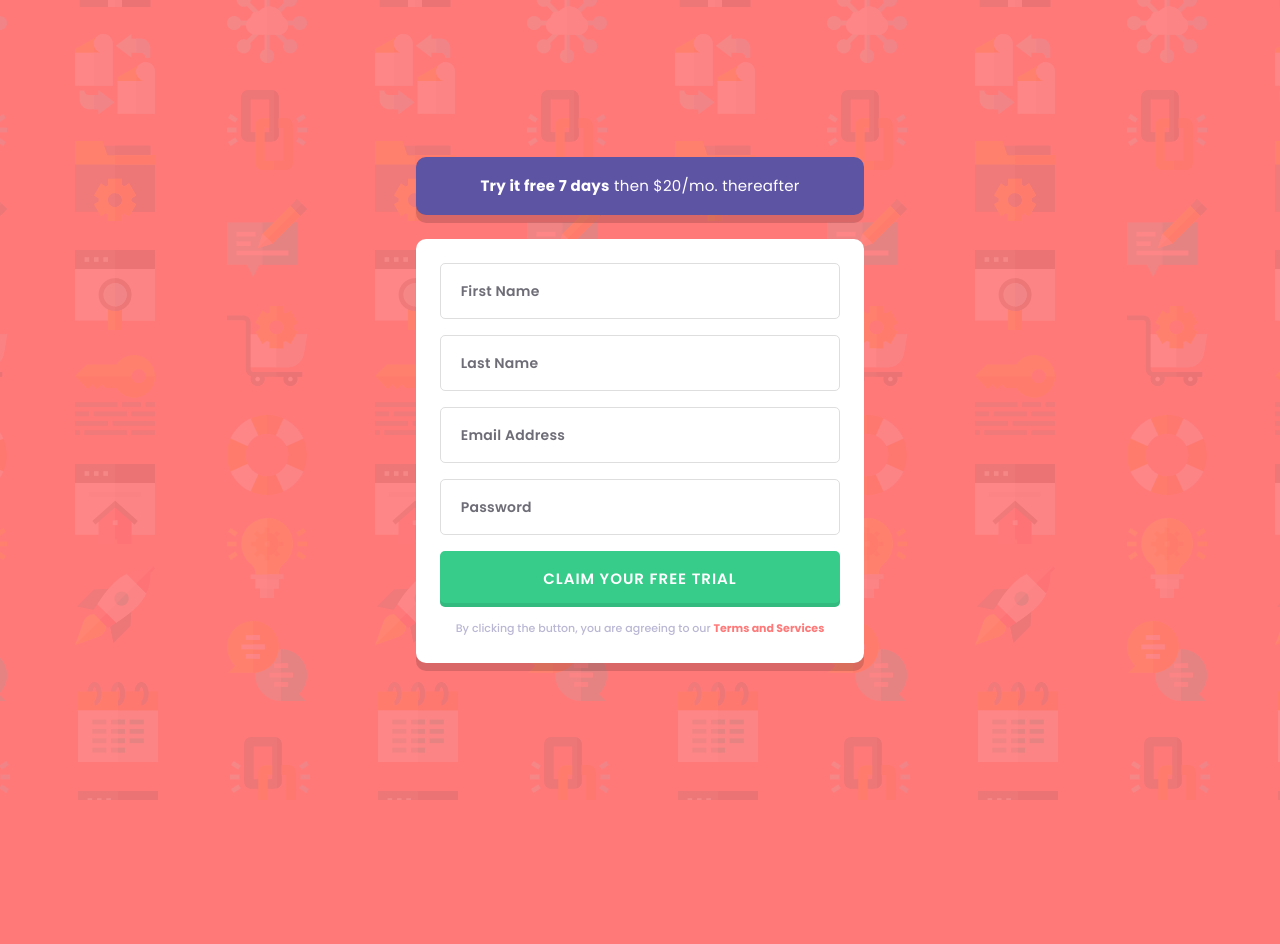
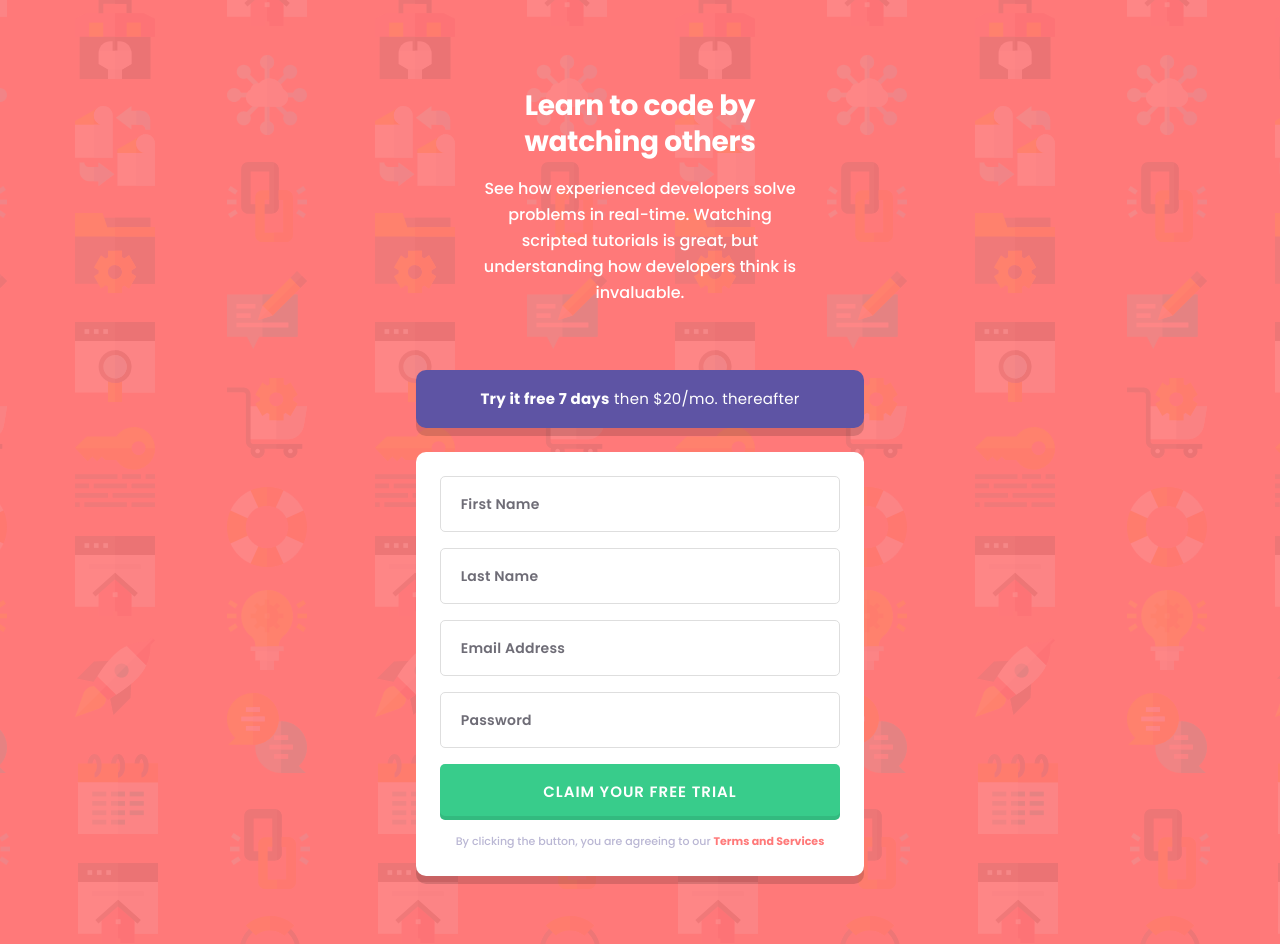
Before and after one commit to johnnygerard/fem-intro-component-with-sign-up-form, a Next.js app: page / in a window 1280 px wide. Before the commit the page ends 800 px from the top, so only its background shows below. Built offline with nearby package versions, Linux system fonts and the light colour scheme.

Commit message:
feat: add heading and paragraph to homepage

```diff
--- a/src/app/page.tsx
+++ b/src/app/page.tsx
@@ -4,6 +4,22 @@ import { memo } from "react";
 
 const HomePage = () => {
   return (
+    <div className="grid place-items-center gap-16 dt:grid-cols-2 dt:gap-11">
+      <div className="text-center text-white max-dt:max-w-82 dt:w-131 dt:text-left">
+        <h1
+          className={cn(
+            "text-[1.75rem]/[2.25rem] font-bold -tracking-[0.01825rem]",
+            "dt:text-[3.125rem]/[3.4375rem] dt:-tracking-[0.03256rem]",
+          )}
+        >
+          Learn to code by watching others
+        </h1>
+        <p className="mt-4 text-[1rem]/[1.625rem] font-medium">
+          See how experienced developers solve problems in real-time. Watching
+          scripted tutorials is great, but understanding how developers think is
+          invaluable.
+        </p>
+      </div>
       <div className="w-full max-w-135">
         <p
           className={cn(
@@ -19,6 +35,7 @@ const HomePage = () => {
         </p>
         <Form className="mt-6" />
       </div>
+    </div>
   );
 };
 
```
Lines whose indentation alone changed are shown as unchanged.
